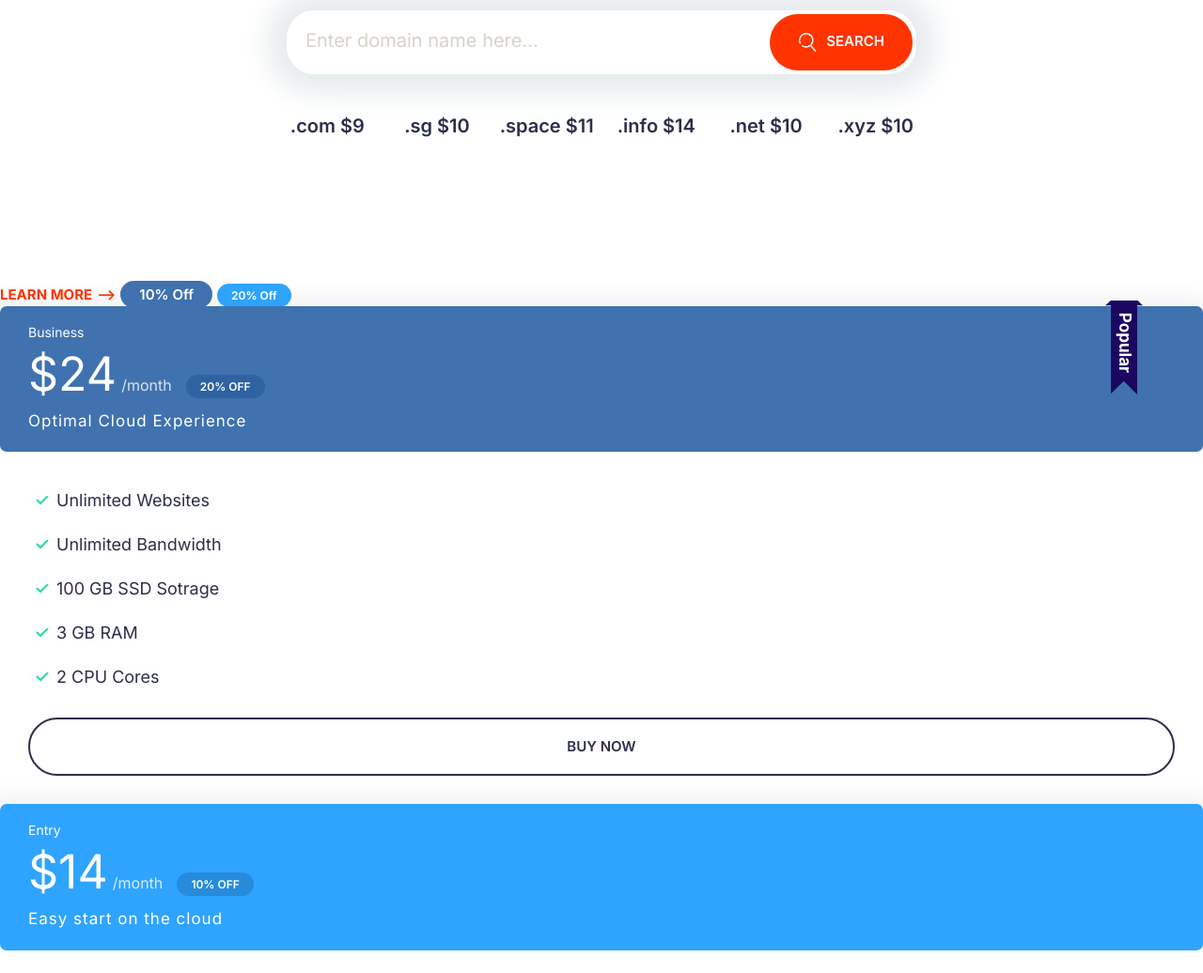
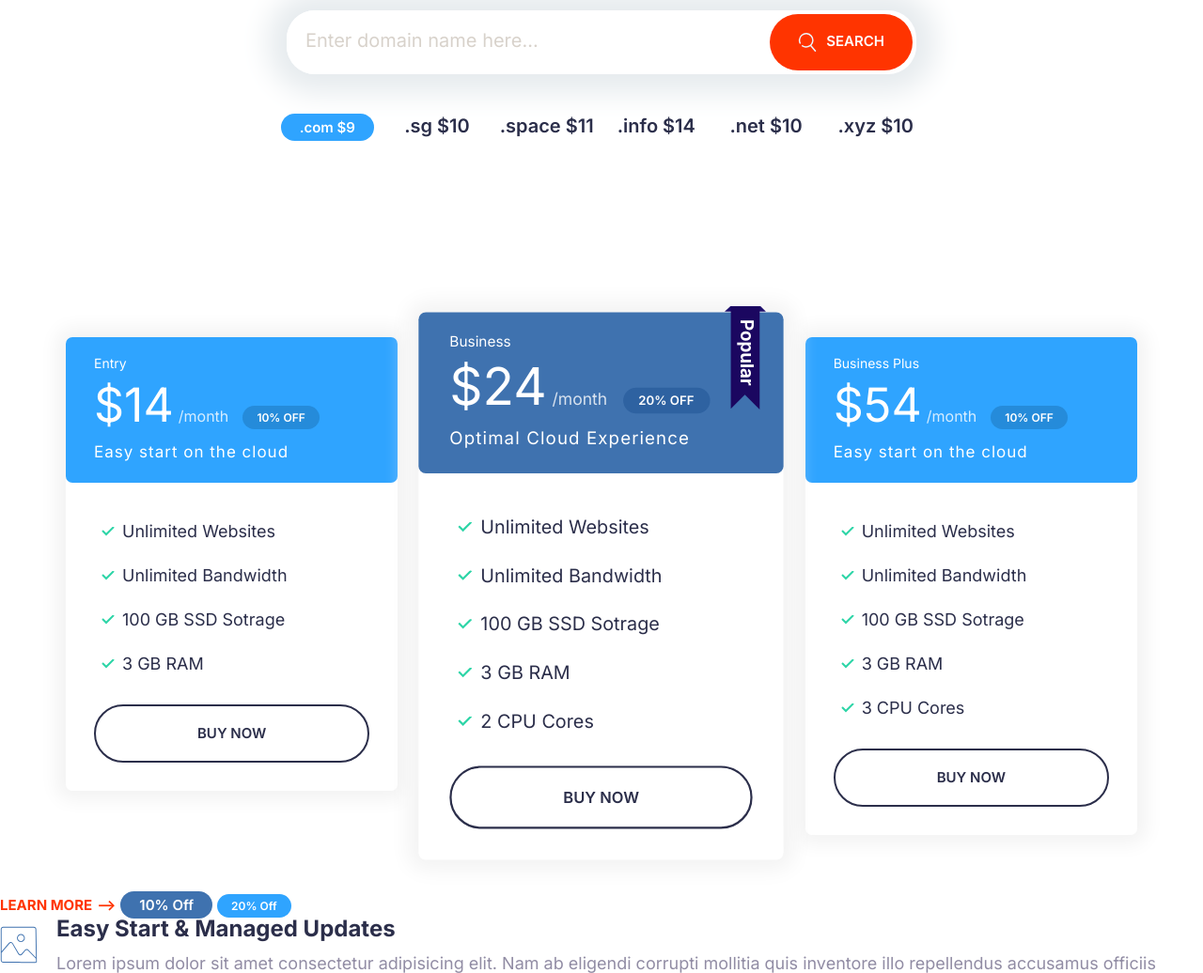
Before and after one commit to totoriez/cloudro, a plain HTML site: page index.html in a window 1280 px wide. Shown: the part 960-1996 px from the top of the page at 94% size. Drawn offline with Linux system fonts and the light colour scheme.

Commit message:
Build the plan block.

```diff
--- a/css/styles.css
+++ b/css/styles.css
@@ -323,6 +323,11 @@ a {
 }
 
 /* Plan */
+
+.plan {
+  transition: trnasform 0.2s ease-out;
+}
+
 .plan__name {
   color: #fff;
   margin: 0;
@@ -360,6 +365,10 @@ a {
   margin-bottom: 2rem;
 }
 
+.plan--popular {
+  transform: scale(1.1);
+}
+
 .plan--popular .card__header {
   position: relative;
 }
@@ -371,6 +380,14 @@ a {
   position: absolute;
   top: -6px;
   right: 5%;
+}
+
+.plan:hover {
+  transform: scale(1.05);
+}
+
+.plan--popular:hover {
+  transform: scale(1.15);
 }
 
 @media screen and (min-width: 1024px) {
@@ -468,6 +485,10 @@ a {
   }
 }
 
+  .grid--1x3 {
+    grid-template-columns: repeat(3,1fr);
+  }
+}
 /* Testimonials */
 
 .testimonial {
@@ -724,8 +745,25 @@ a {
   margin: 0 auto;
 }
 
+.domain__tag:hover {
+  cursor: pointer;
+}
+
 @media screen and (min-width: 768px) {
   .block-domain__prices {
     grid-template-columns: repeat(auto-fit, minmax(10rem, 1fr));
   }
 }
+
+/* Plan Block */
+.block-plans .grid {
+  gap: 8rem 4rem;
+}
+
+.block-plans .card {
+  max-width: 500px;
+  margin: 0 auto;
+}
+
+@media screen and (min-width: 768px) {
+}
--- a/index.html
+++ b/index.html
@@ -51,7 +51,7 @@
             </svg>Search</button>
         </div>
         <ul class="list block-domain__prices">
-            <li><span class="domain__tag">.com $9</span></li>
+            <li><span class="domain__tag badge badge--secondary">.com $9</span></li>
             <li><span class="domain__tag">.sg $10</span></li>
             <li><span class="domain__tag">.space $11</span></li>
             <li><span class="domain__tag">.info $14</span></li>
@@ -59,15 +59,28 @@
             <li><span class="domain__tag">.xyz $10</span></li>
         </ul>
     </section>
-
-
-    <a href="#" class="link-arrow">Learn More</a>
-    <span class="badge badge--primary">10% Off</span>
-    <span class="badge badge--secondary badge--small">20% Off</span>
-
-
-
-
+    <section class="block container block-plans">
+        <div class="grid grid--1x3">
+            <div class="plan">
+                <div class="card card--secondary">
+                    <header class="card__header">
+                        <h3 class="plan__name">Entry</h3>
+                        <span class="plan__price">$14</span>
+                        <span class="plan__billing-cycle">/month</span>
+                        <span class="badge badge--secondary badge--small">10% OFF</span>
+                        <span class="plan__description">Easy start on the cloud</span>
+                    </header>
+                    <div class="card__body">
+                        <ul class="list list--tick">
+                            <li class="list__item">Unlimited Websites</li>
+                            <li class="list__item">Unlimited Bandwidth</li>
+                            <li class="list__item">100 GB SSD Sotrage</li>
+                            <li class="list__item">3 GB RAM</li>
+                        </ul>
+                        <button class="btn btn--outline btn--block">Buy Now</button>
+                    </div>
+                </div>
+            </div>
             <div class="plan plan--popular">
                 <div class="card card--primary">
                     <header class="card__header">
@@ -89,12 +102,11 @@
                     </div>
                 </div>
             </div>
-
             <div class="plan">
                 <div class="card card--secondary">
                     <header class="card__header">
-                <h3 class="plan__name">Entry</h3>
-                <span class="plan__price">$14</span>
+                        <h3 class="plan__name">Business Plus</h3>
+                        <span class="plan__price">$54</span>
                         <span class="plan__billing-cycle">/month</span>
                         <span class="badge badge--secondary badge--small">10% OFF</span>
                         <span class="plan__description">Easy start on the cloud</span>
@@ -105,11 +117,24 @@
                             <li class="list__item">Unlimited Bandwidth</li>
                             <li class="list__item">100 GB SSD Sotrage</li>
                             <li class="list__item">3 GB RAM</li>
+                            <li class="list__item">3 CPU Cores</li>
                         </ul>
                         <button class="btn btn--outline btn--block">Buy Now</button>
                     </div>
                 </div>
             </div>
+        </div>
+    </section>
+
+
+    <a href="#" class="link-arrow">Learn More</a>
+    <span class="badge badge--primary">10% Off</span>
+    <span class="badge badge--secondary badge--small">20% Off</span>
+
+
+
+
+
 
     <div class="media">
         <div class="media__image">
```
Lines whose indentation alone changed are shown as unchanged.
